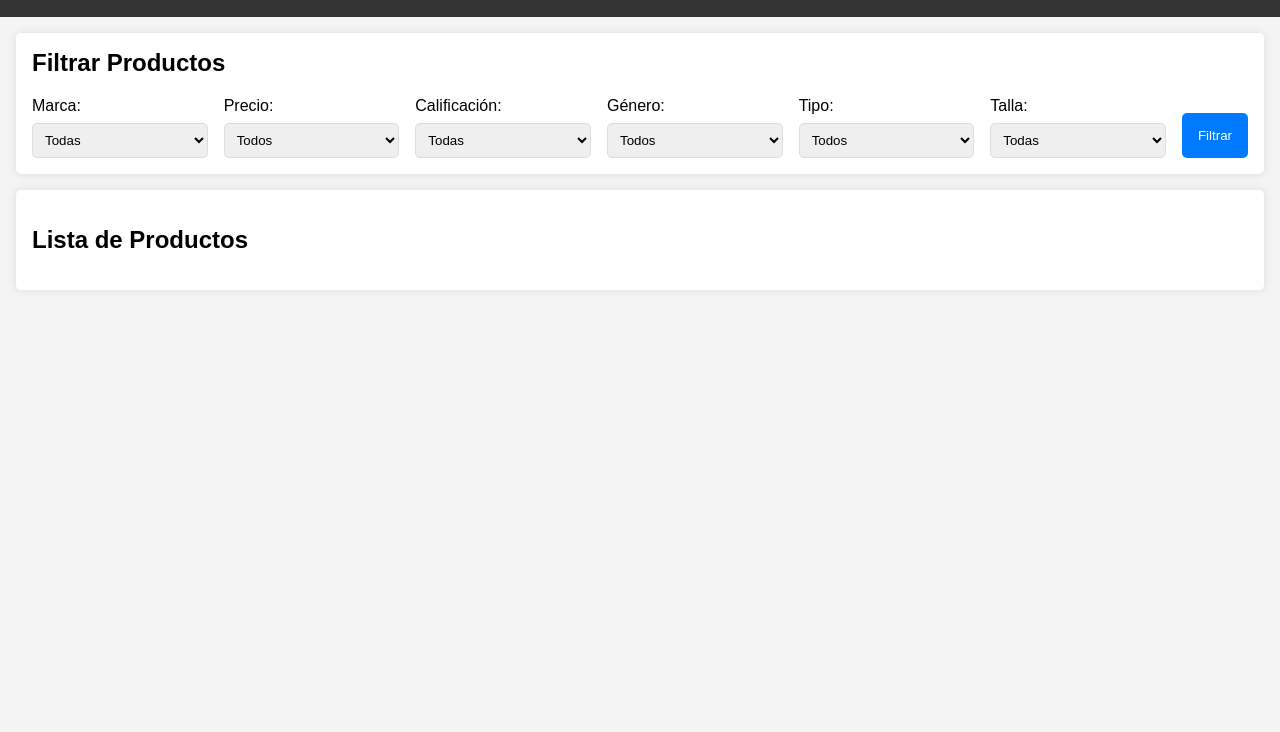
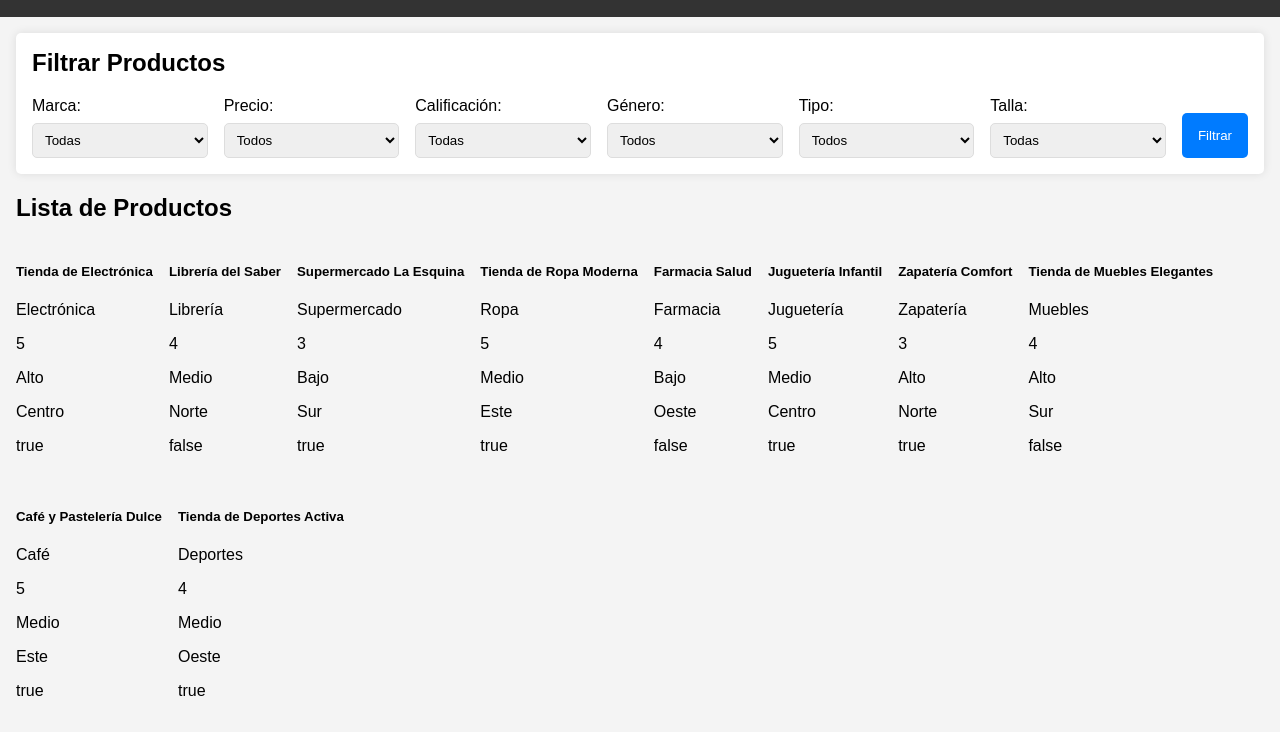
Before and after one commit to wilyramos/searched--filter, a plain HTML site: page index.html in a window 1280 px wide. Shown: the part 95-827 px from the top of the page. Before the commit the page ends 800 px from the top, so only its background shows below. Drawn offline with Linux system fonts and the light colour scheme.

Commit message:
add product container innerhtml card of product

```diff
--- a/index.html
+++ b/index.html
@@ -92,15 +92,16 @@
             </form>
         </section>
 
-        <section class="product-list">
+
             <h2>Lista de Productos</h2>
             <div id="product-container">
 
                 <!-- Los productos filtrados se mostrarán aquí -->
             </div>
-        </section>
+
     </main>
 
+    <script src="js/db.js"></script>
     <script src="js/app.js"></script>
 </body>
 </html>
--- a/js/app.js
+++ b/js/app.js
@@ -47,7 +47,7 @@ const dataSearch = {
 // event listeners xxx
 
 document.addEventListener('DOMContentLoaded', () => {
-    showStores();
+    showProducts();
 
 
 
@@ -57,35 +57,40 @@ document.addEventListener('DOMContentLoaded', () => {
 });
 
 
-function showStores(){
+function showProducts() {
     // const listproducts = document.querySelector('#list-products');
-    clearHTML();
+    // clearHTML();
 
 
-        productContainer = querySelector('#product-container');
+    productContainer = document.querySelector('#product-container');
+    products.forEach(store => {
+        const { id, name, category, rating, price, location, openNow } = store;
+        const storeHTML = document.createElement('div');
+        storeHTML.classList.add('store');
+        storeHTML.innerHTML = `
+        <div class="card">
+            <div class="card-body">
+                <h5 class="card-title
+                ">${name}</h5>
+                <p class="card-text">${category}</p>
+                <p class="card-text">${rating}</p>
+                <p class="card-text">${price}</p>
+                <p class="card-text">${location}</p>
+                <p class="card-text">${openNow}</p>
+            </div>
+        </div>
+        `;
+        productContainer.appendChild(storeHTML);
 
-        stores.forEach(store => {
-            const { name, category, rating, price, location, openNow } = store;
-
-            productContainer.innerHTML += `
-                <div class="card">
-                    <h2>${name}</h2>
-                    <p>${category}</p>
-                    <p>${rating}</p>
-                    <p>${price}</p>
-                    <p>${location}</p>
-                    <p>${openNow}</p>
-                </div>
-            `;
-        });
+    });
     // stores.forEach(store => {
 }
 
-function clearHTML(){
+function clearHTML() {
 
-    while(listproducts.firstChild){
+
+    while (listproducts.firstChild) {
         listproducts.removeChild(listproducts.firstChild);
     }
 
 }
-console.log(brand);
--- a/js/db.js
+++ b/js/db.js
@@ -1,4 +1,4 @@
-const stores = [
+const products = [
     { id: 1, name: 'Tienda de Electrónica', category: 'Electrónica', rating: '5', price: 'Alto', location: 'Centro', openNow: true },
     { id: 2, name: 'Librería del Saber', category: 'Librería', rating: '4', price: 'Medio', location: 'Norte', openNow: false },
     { id: 3, name: 'Supermercado La Esquina', category: 'Supermercado', rating: '3', price: 'Bajo', location: 'Sur', openNow: true },
```
